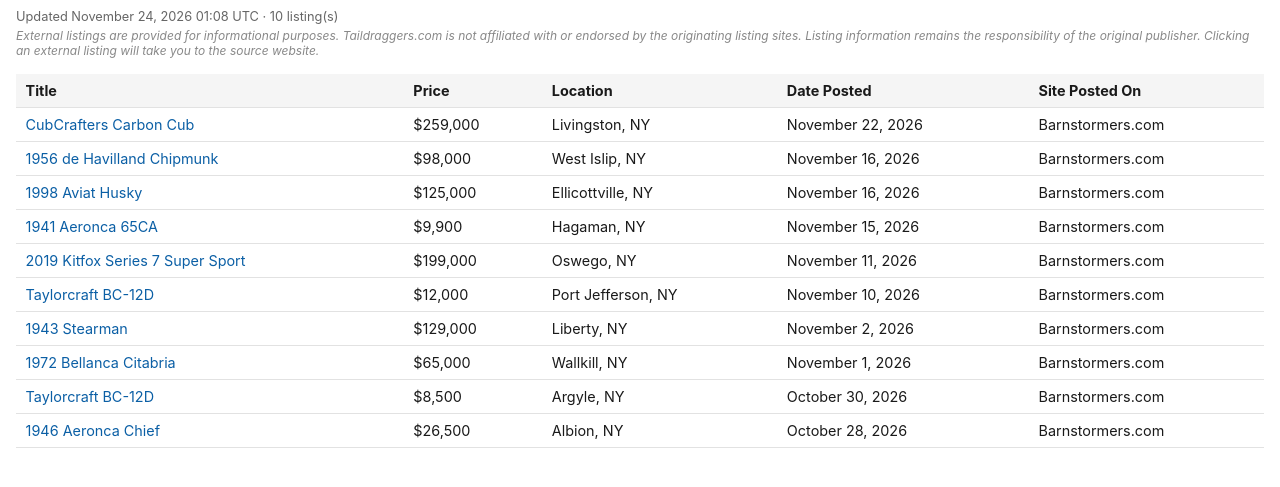
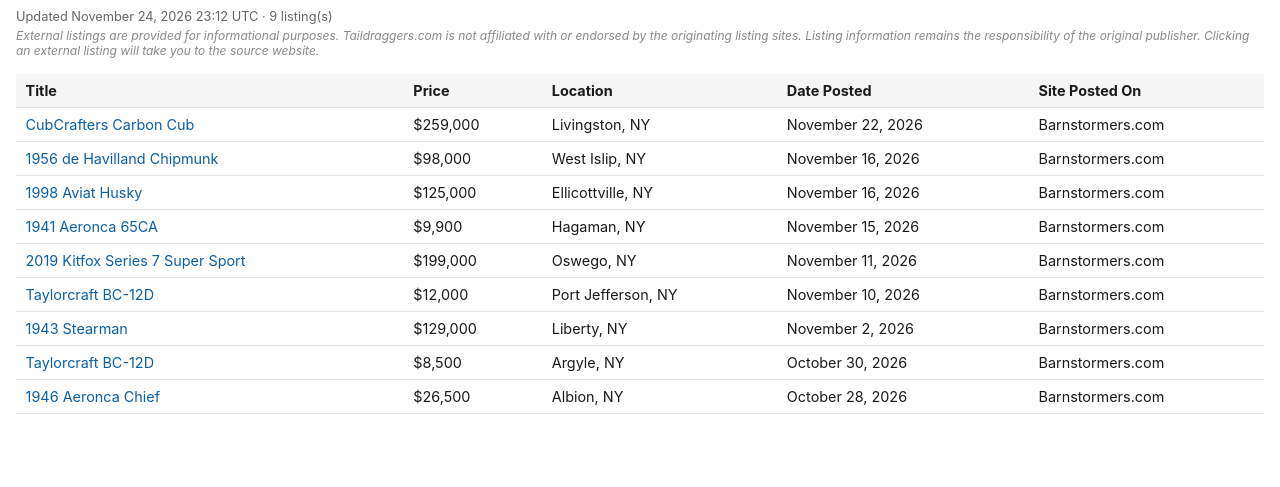
Before and after one commit to taildraggers/new-york, a plain HTML site: page docs/index.html in a window 1280 px wide. Shown: the part 43-530 px from the top of the page. Drawn offline with Linux system fonts and the light colour scheme.

Commit message:
Update New York listings (2026-11-24)

```diff
--- a/docs/index.html
+++ b/docs/index.html
@@ -58,7 +58,7 @@
 </head>
 <body>
   <h1>Taildragger Ads in New York</h1>
-  <div class="updated">Updated November 24, 2026 01:08 UTC &middot; 10 listing(s)</div>
+  <div class="updated">Updated November 24, 2026 23:12 UTC &middot; 9 listing(s)</div>
   <div class="disclaimer">External listings are provided for informational purposes. Taildraggers.com is not affiliated with or endorsed by the originating listing sites. Listing information remains the responsibility of the original publisher. Clicking an external listing will take you to the source website.</div>
   <table>
     <thead>
@@ -72,7 +72,6 @@
         <tr><td><a href="https://www.barnstormers.com/classified-1819962-KITFOX-7-SUPERSPORT-STI-2019.html" target="_blank" rel="noopener noreferrer">2019 Kitfox Series 7 Super Sport</a></td><td>$199,000</td><td>Oswego, NY</td><td>November 11, 2026</td><td>Barnstormers.com</td></tr>
         <tr><td><a href="https://www.barnstormers.com/classified-2078440-Taylorcraft-BC-12D-For-Sale.html" target="_blank" rel="noopener noreferrer">Taylorcraft BC-12D</a></td><td>$12,000</td><td>Port Jefferson, NY</td><td>November 10, 2026</td><td>Barnstormers.com</td></tr>
         <tr><td><a href="https://www.barnstormers.com/classified-2081410-1943-450-Stearman-N61GP.html" target="_blank" rel="noopener noreferrer">1943 Stearman</a></td><td>$129,000</td><td>Liberty, NY</td><td>November 2, 2026</td><td>Barnstormers.com</td></tr>
-        <tr><td><a href="https://www.barnstormers.com/classified-2056555-1972-Ballanca-Citabria-7ECA.html" target="_blank" rel="noopener noreferrer">1972 Bellanca Citabria</a></td><td>$65,000</td><td>Wallkill, NY</td><td>November 1, 2026</td><td>Barnstormers.com</td></tr>
         <tr><td><a href="https://www.barnstormers.com/classified-2080954-Taylorcraft-BC12D.html" target="_blank" rel="noopener noreferrer">Taylorcraft BC-12D</a></td><td>$8,500</td><td>Argyle, NY</td><td>October 30, 2026</td><td>Barnstormers.com</td></tr>
         <tr><td><a href="https://www.barnstormers.com/classified-2074223-1946-AERONCA-CHIEF.html" target="_blank" rel="noopener noreferrer">1946 Aeronca Chief</a></td><td>$26,500</td><td>Albion, NY</td><td>October 28, 2026</td><td>Barnstormers.com</td></tr>
     </tbody>
```
